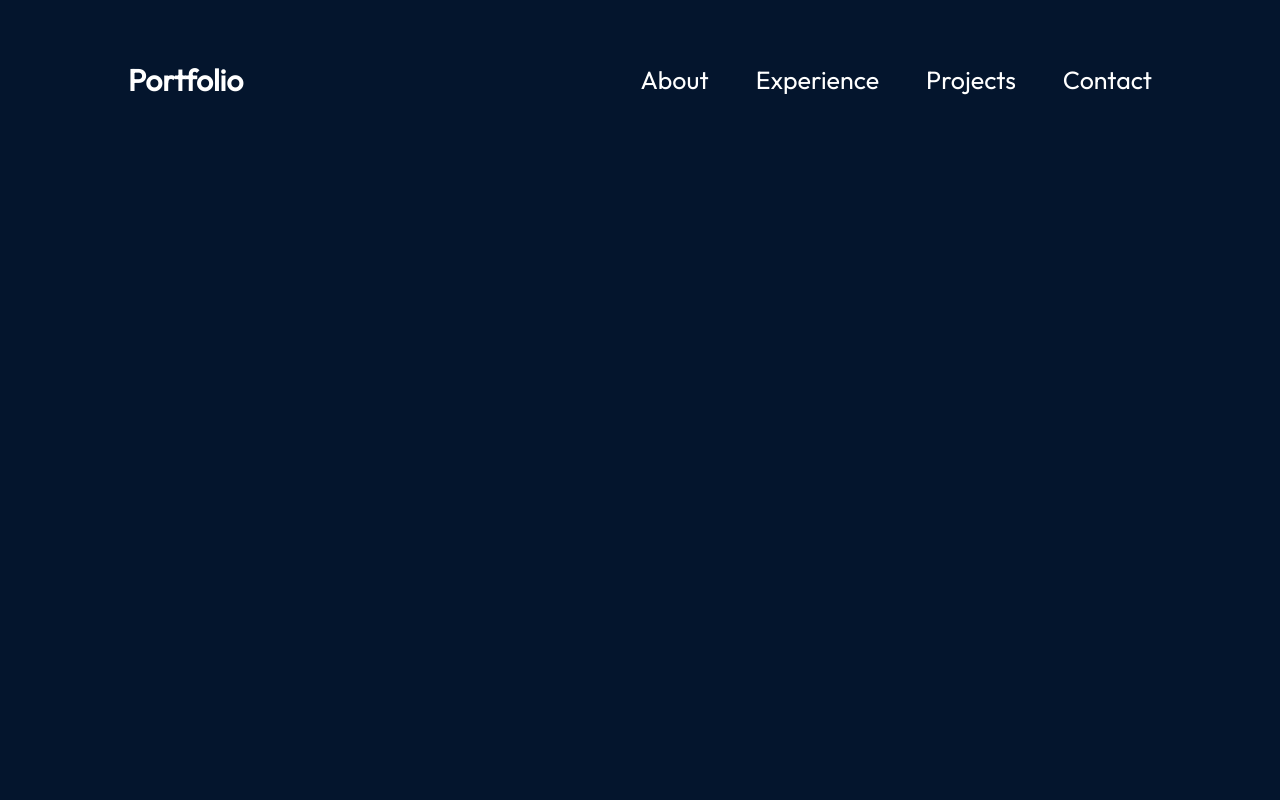
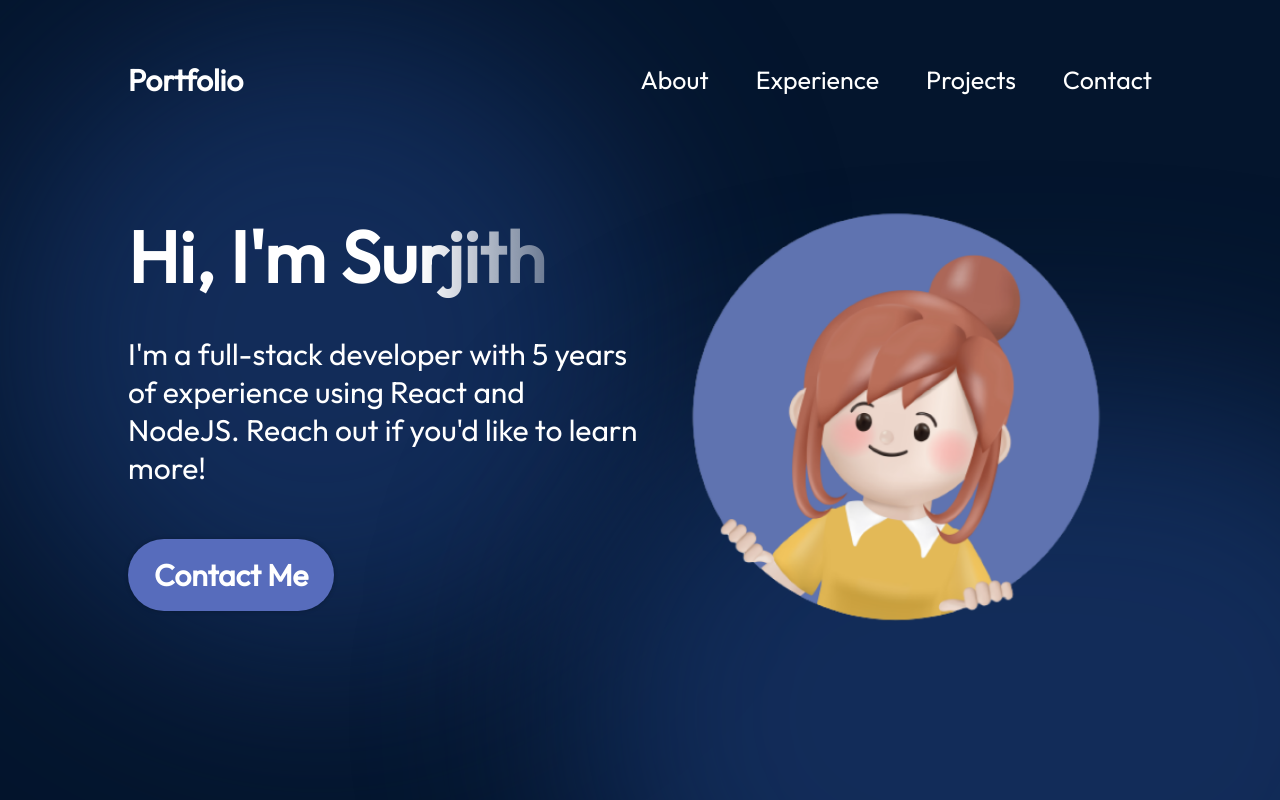
Before and after one commit to surjith1/portfolio, a React (Vite) app: page / in a window 1280 px wide. Built offline with nearby package versions, Linux system fonts and the light colour scheme.

Commit message:
profile half

```diff
--- a/src/App.jsx
+++ b/src/App.jsx
@@ -1,4 +1,5 @@
 import styles from './App.module.css'
+import { Hero } from './components/Hero/Hero'
 import { Navbar } from './components/Navbar/Navbar'
 
 function App() {
@@ -6,6 +7,7 @@
   return (
     <div className={styles.App}>
       <Navbar/>
+      <Hero/>
     </div>
   )
 }
--- /dev/null
+++ b/src/components/Hero/Hero.jsx
@@ -0,0 +1,28 @@
+import React from "react";
+
+import styles from "./Hero.module.css";
+import { getImageUrl } from "../../utils";
+
+export const Hero = () => {
+  return (
+    <section className={styles.container}>
+      <div className={styles.content}>
+        <h1 className={styles.title}>Hi, I'm Surjith</h1>
+        <p className={styles.description}>
+          I'm a full-stack developer with 5 years of experience using React and
+          NodeJS. Reach out if you'd like to learn more!
+        </p>
+        <a href="mailto:surjithskumar23@gmail.com" className={styles.contactBtn}>
+          Contact Me
+        </a>
+      </div>
+      <img
+        src={getImageUrl("hero/heroImage.png")}
+        alt="Hero image of me"
+        className={styles.heroImg}
+      />
+      <div className={styles.topBlur} />
+      <div className={styles.bottomBlur} />
+    </section>
+  );
+};
--- /dev/null
+++ b/src/components/Hero/Hero.module.css
@@ -0,0 +1,111 @@
+@import "../../var.css";
+
+.container {
+  position: relative;
+  display: flex;
+  align-items: center;
+  justify-content: space-between;
+  margin-top: 49px;
+  z-index: 1;
+  margin-left: 10%;
+  margin-right: 10%;
+}
+
+.content {
+  display: flex;
+  flex-direction: column;
+  align-items: flex-start;
+  color: var(--color-text);
+  z-index: 1;
+}
+
+.title {
+  font-size: 72px;
+  font-weight: 900;
+  margin-bottom: 33px;
+  font-family: var(--font-roboto);
+  background: linear-gradient(
+    90deg,
+    rgba(255, 255, 255, 1) 70%,
+    rgba(255, 255, 255, 0) 120%
+  );
+  -webkit-text-fill-color: transparent;
+  -webkit-background-clip: text;
+}
+
+.description {
+  font-size: 30px;
+  font-family: var(--font-roboto);
+  margin-bottom: 52px;
+}
+
+.contactBtn {
+  text-decoration: none;
+  background-color: var(--color-primary);
+  color: var(--color-text);
+  border-radius: 100px;
+  font-size: 30px;
+  font-weight: 600;
+  padding: 17px 26px;
+  box-shadow: 0 0 4px 0 rgba(0, 0, 0, 0.25);
+}
+
+.heroImg {
+  width: 50%;
+  z-index: 1;
+
+  animation-name: floating;
+  animation-duration: 3s;
+  animation-iteration-count: infinite;
+  animation-timing-function: ease-in-out;
+}
+
+@keyframes floating {
+  0% {
+    transform: translate(0, 0px);
+  }
+  50% {
+    transform: translate(0, 10px);
+  }
+  100% {
+    transform: translate(0, -0px);
+  }
+}
+
+.topBlur {
+  position: absolute;
+  width: 50vw;
+  height: 50vw;
+  min-width: 350px;
+  min-width: 350px;
+  top: -128px;
+  left: -10vw;
+  border-radius: 764px;
+  background: rgba(25, 55, 109, 0.7);
+  filter: blur(100px);
+  z-index: 0;
+}
+
+.bottomBlur {
+  position: absolute;
+  width: 70vw;
+  height: 50vw;
+  min-width: 350px;
+  min-width: 250px;
+  top: 246px;
+  right: -25vw;
+  border-radius: 764px;
+  background: rgba(25, 55, 109, 0.7);
+  filter: blur(100px);
+  z-index: 0;
+}
+
+@media screen and (max-width: 830px) {
+  .container {
+    flex-direction: column-reverse;
+  }
+
+  .content {
+    align-items: center;
+  }
+}
```
